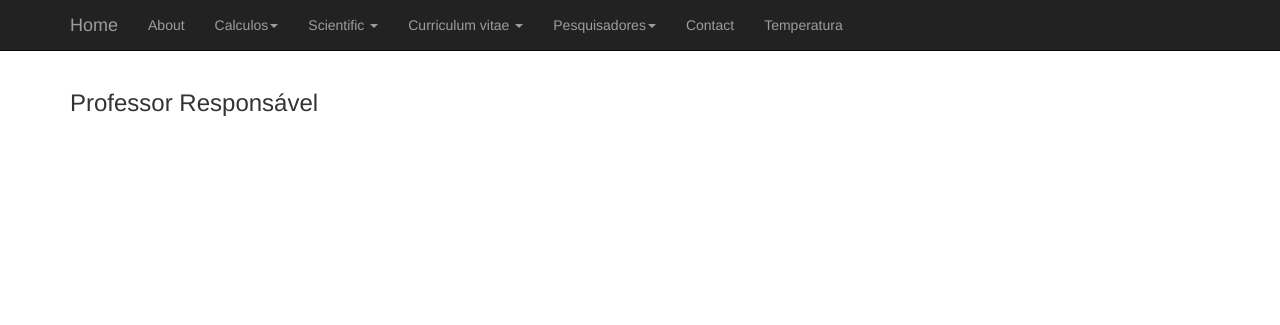
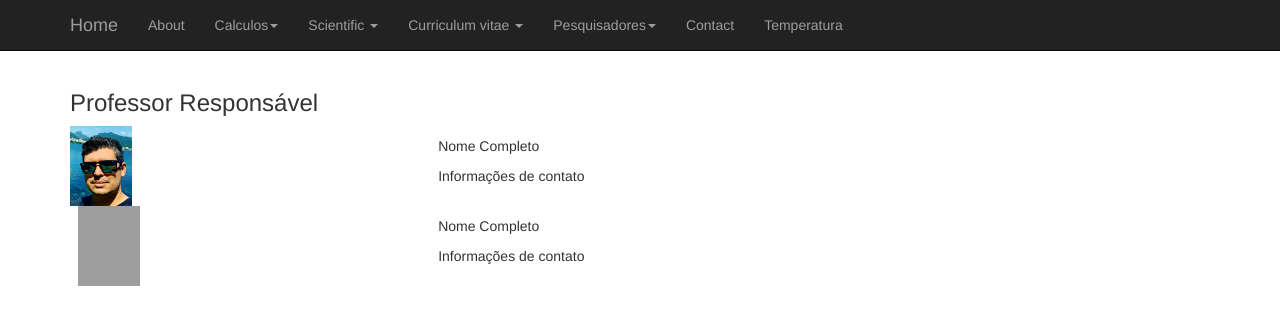
Before and after one commit to Rouxinol-Research-Lab/Rouxinol-Research-Lab.github.io, a Jekyll site: the page built from pesquisadores_atuais.html, in a window 1280 px wide. Shown: the top 325 px of the page. Built offline with Jekyll 4.4.1, drawn with Linux system fonts in a browser that asks for light colours; Markdown is read by kramdown in place of the engine named in the settings; grey boxes are pictures that could not be loaded.

Commit message:
layout test

```diff
--- a/pesquisadores_atuais.html
+++ b/pesquisadores_atuais.html
@@ -2,3 +2,33 @@
 layout: default
 ---
 <h3 class="left-center mb15-1920 mt30-1920 color000">Professor Responsável</h3>
+
+<table style="width: 100%;" border="0">
+    <tbody>
+        <tr>
+            <td>
+                <a href="https://sites.ifi.unicamp.br/modelogrupo/files/2014/03/people.jpg">
+                    <img decoding="async" class="alignleft size-full wp-image-76" src="imagens/rouxinol-750x1021.png" alt="people" width="62" height="80" />
+                </a>
+            </td>
+            <td>
+                Nome Completo
+                <p></p>
+                <p>Informações de contato</p>
+            </td>
+        </tr>
+        <tr>
+            <td>
+                &nbsp;
+                <a href="https://sites.ifi.unicamp.br/modelogrupo/files/2014/03/people.jpg">
+                    <img decoding="async" class="alignleft size-full wp-image-76" src="https://sites.ifi.unicamp.br/modelogrupo/files/2014/03/people.jpg" alt="people" width="62" height="80" />
+                </a>
+            </td>
+            <td>
+                Nome Completo
+                <p></p>
+                <p>Informações de contato</p>
+            </td>
+        </tr>
+    </tbody>
+</table>
```
